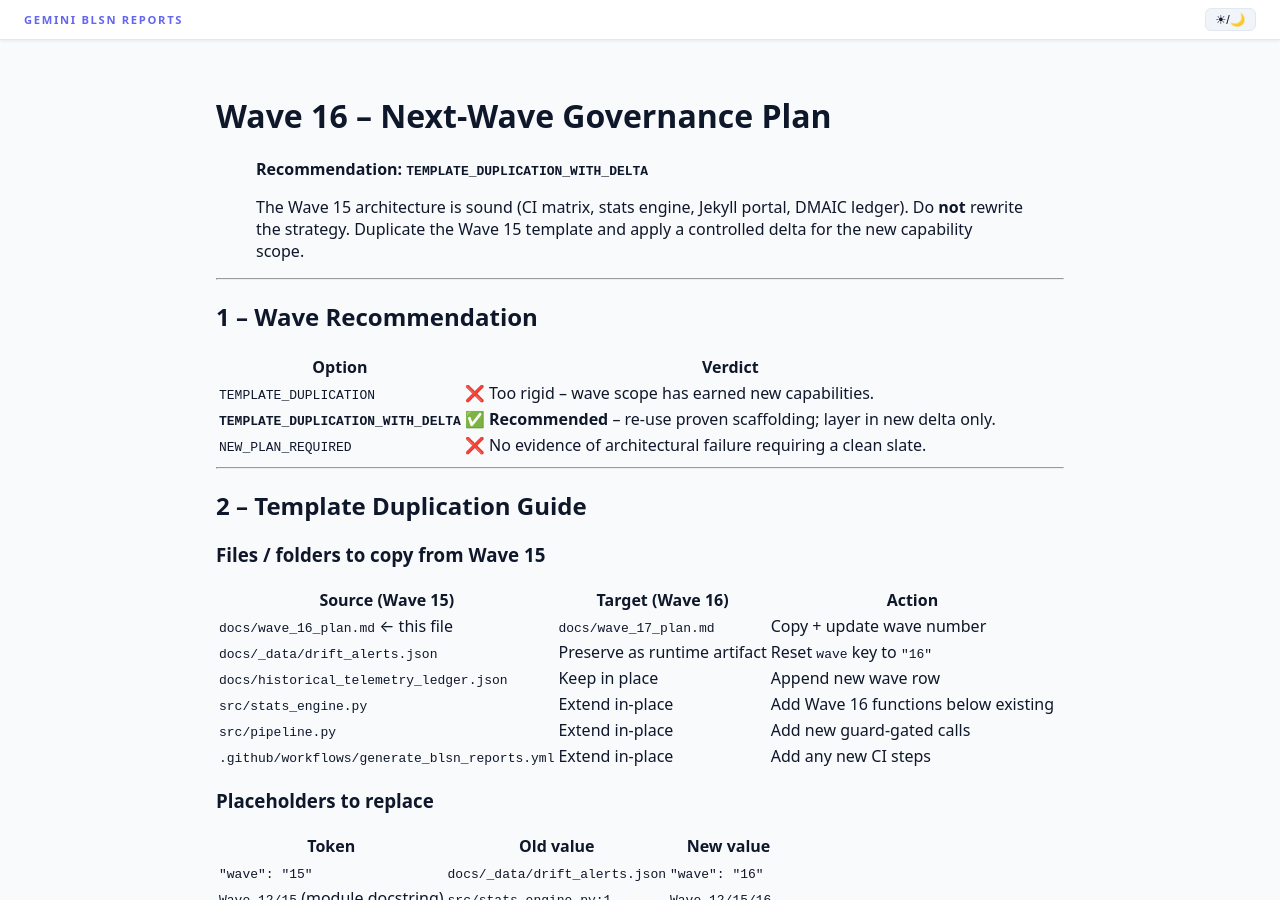
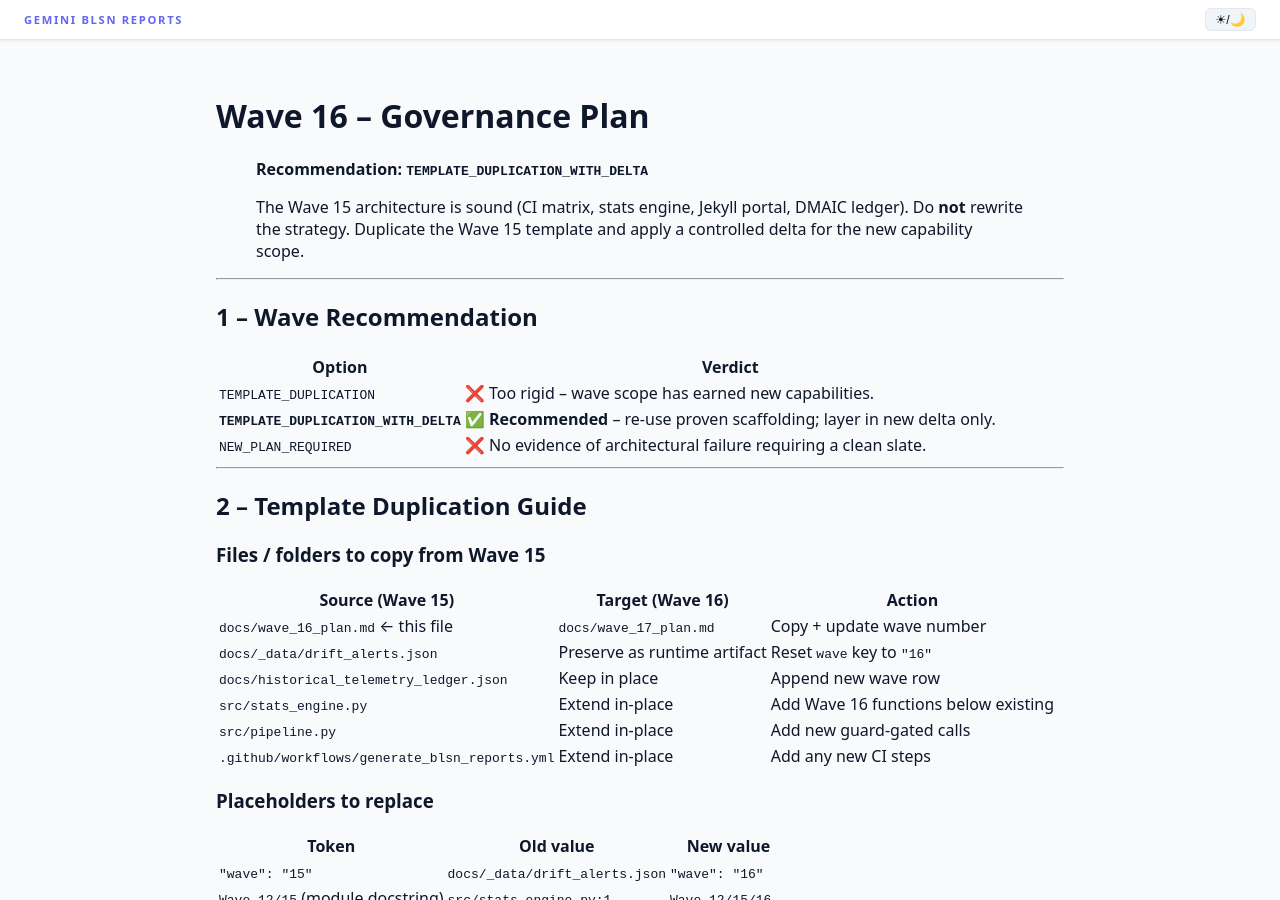
Before and after one commit to GBOGEB/GEMINI, a Jekyll site: the page built from docs/wave_16_plan.md, in a window 1280 px wide and 900 px high. Built offline with Jekyll 4.4.1, drawn with Linux system fonts in a browser that asks for light colours; a script that is not in the unit is left out.

Commit message:
docs(wave-16): trim redundant 'Next-Wave' from plan title

```diff
--- a/docs/wave_16_plan.md
+++ b/docs/wave_16_plan.md
@@ -1,9 +1,9 @@
 ---
 layout: default
-title: "Wave 16 – Next-Wave Governance Plan"
+title: "Wave 16 – Governance Plan"
 ---
 
-# Wave 16 – Next-Wave Governance Plan
+# Wave 16 – Governance Plan
 
 > **Recommendation: `TEMPLATE_DUPLICATION_WITH_DELTA`**
 >
```
